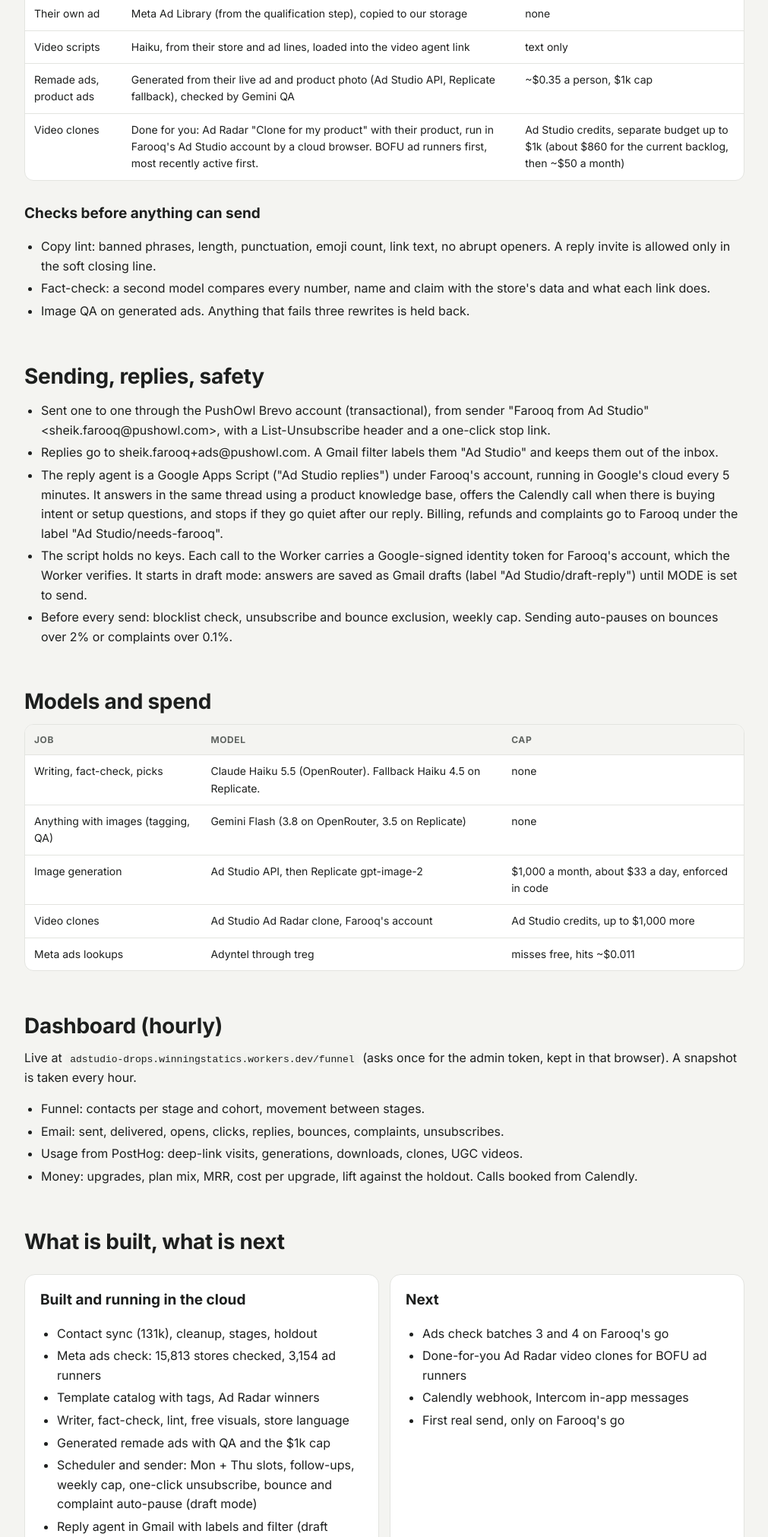
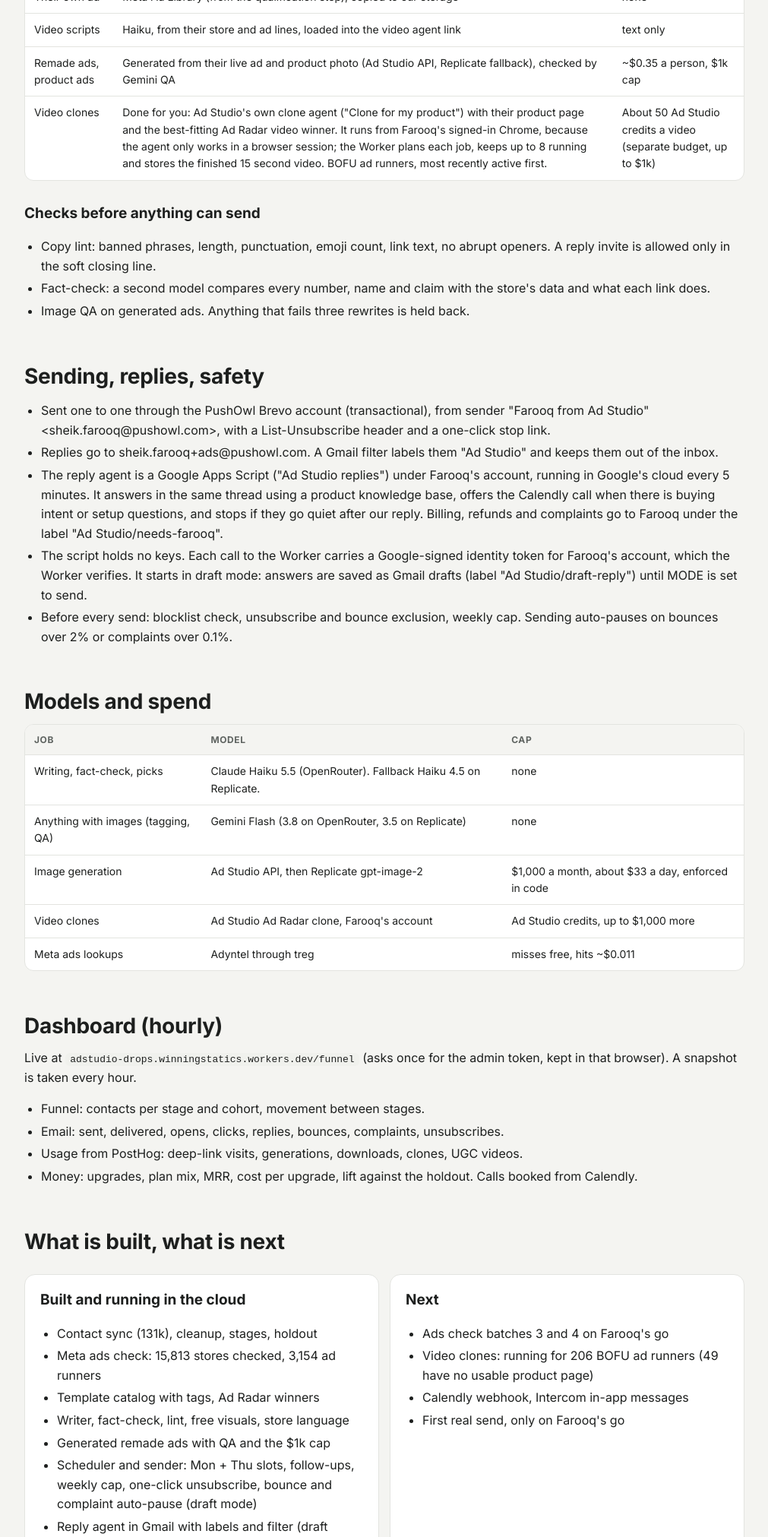
Before and after one commit to farooqchisty-hub/adstudio-email-program, a plain HTML site: page lifecycle/index.html in a window 1280 px wide. Shown: the part 5162-7185 px from the top of the page at 76% size, without its empty margins (134-1145 px from the left). Drawn offline with Linux system fonts and the light colour scheme.

Commit message:
Lifecycle page: video clone setup
Co-Authored-By: Claude Opus 5.5 <noreply@anthropic.com>

```diff
--- a/lifecycle/index.html
+++ b/lifecycle/index.html
@@ -284,7 +284,7 @@ dialog::backdrop{background:rgba(0,0,0,.75)}
 <tr><td>Their own ad</td><td>Meta Ad Library (from the qualification step), copied to our storage</td><td>none</td></tr>
 <tr><td>Video scripts</td><td>Haiku, from their store and ad lines, loaded into the video agent link</td><td>text only</td></tr>
 <tr><td>Remade ads, product ads</td><td>Generated from their live ad and product photo (Ad Studio API, Replicate fallback), checked by Gemini QA</td><td>~$0.35 a person, $1k cap</td></tr>
-<tr><td>Video clones</td><td>Done for you: Ad Radar "Clone for my product" with their product, run in Farooq's Ad Studio account by a cloud browser. BOFU ad runners first, most recently active first.</td><td>Ad Studio credits, separate budget up to $1k (about $860 for the current backlog, then ~$50 a month)</td></tr>
+<tr><td>Video clones</td><td>Done for you: Ad Studio's own clone agent ("Clone for my product") with their product page and the best-fitting Ad Radar video winner. It runs from Farooq's signed-in Chrome, because the agent only works in a browser session; the Worker plans each job, keeps up to 8 running and stores the finished 15 second video. BOFU ad runners, most recently active first.</td><td>About 50 Ad Studio credits a video (separate budget, up to $1k)</td></tr>
 </table>
 <h3>Checks before anything can send</h3>
 <ul>
@@ -339,7 +339,7 @@ dialog::backdrop{background:rgba(0,0,0,.75)}
   <div class="card"><h3 style="margin-top:0">Next</h3>
   <ul>
     <li>Ads check batches 3 and 4 on Farooq's go</li>
-    <li>Done-for-you Ad Radar video clones for BOFU ad runners</li>
+    <li>Video clones: running for 206 BOFU ad runners (49 have no usable product page)</li>
     <li>Calendly webhook, Intercom in-app messages</li>
     <li>First real send, only on Farooq's go</li>
   </ul></div>
```
